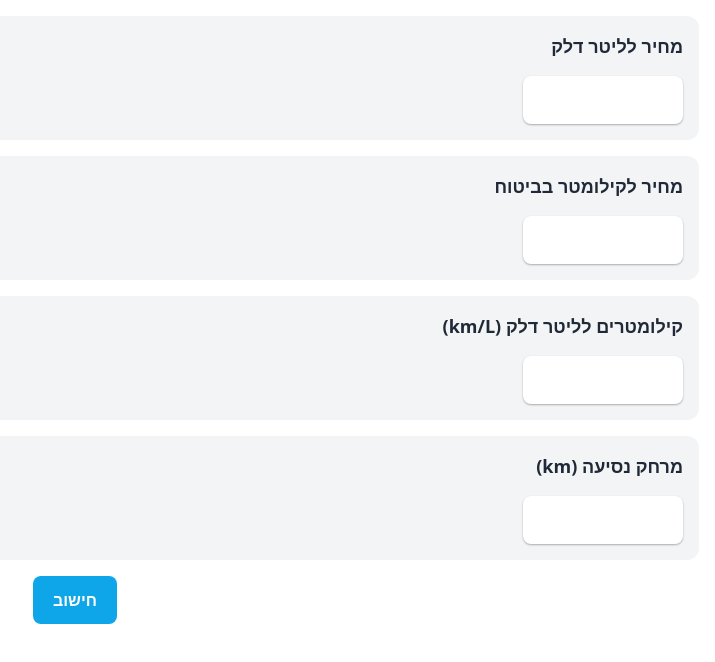
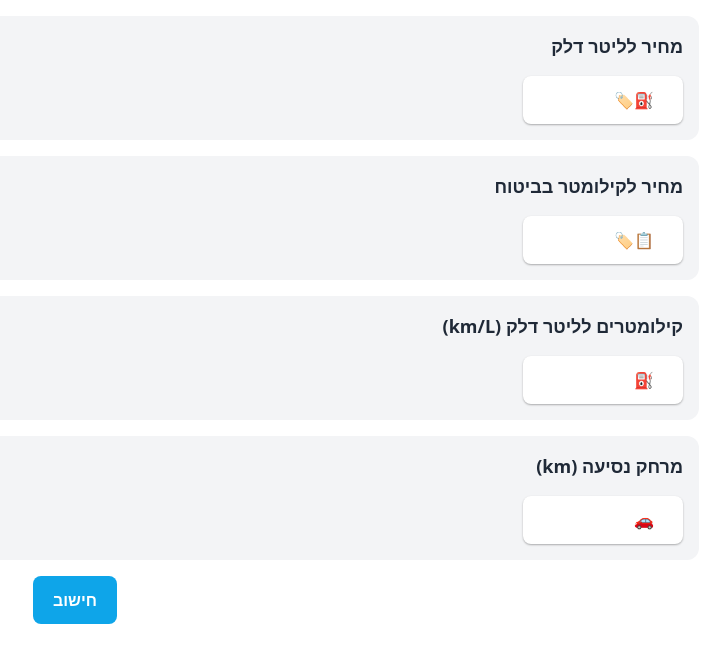
Before and after one commit to itayoshri/drive-cost-calc, a Next.js app: page / in a window 1280 px wide. Shown: the top 662 px of the page, without its empty margins (565-1280 px from the left). Built offline with nearby package versions, Linux system fonts and the light colour scheme.

Commit message:
FEATURE: Emojis

```diff
--- a/components/Input.tsx
+++ b/components/Input.tsx
@@ -1,11 +1,13 @@
 export interface InputProps {
   onChange(input: number): unknown
+  hint: string
 }
 
-export default function Input({ onChange }: InputProps) {
+export default function Input({ onChange, hint }: InputProps) {
   return (
     <input
       type={'number'}
+      placeholder={hint}
       onChange={(e) => onChange(Number(e.target.value))}
       className=" appearance-none bg-white w-40 h-12 text-right rounded-lg border-2 px-3 border-transparent outline-none shadow-sm shadow-black/30"
     />
--- a/components/LabeldInput.tsx
+++ b/components/LabeldInput.tsx
@@ -1,14 +1,19 @@
 import Input, { InputProps } from './Input'
 
-export interface LabeldInputProps extends InputProps {
+export interface LabeldInputProps extends Partial<InputProps> {
   label: string
+  emoji: string
 }
 
-export default function LabeledInput({ onChange, label }: LabeldInputProps) {
+export default function LabeledInput({
+  onChange,
+  label,
+  emoji,
+}: LabeldInputProps) {
   return (
     <div className="w-full flex flex-col items-end gap-4 bg-gray-100 rounded-xl p-4">
       <h2 className="text-lg font-bold text-gray-800">{label}</h2>
-      <Input onChange={onChange} />
+      <Input onChange={onChange} hint={emoji} />
     </div>
   )
 }
--- a/pages/index.tsx
+++ b/pages/index.tsx
@@ -31,13 +31,18 @@ const Home: NextPage = () => {
         <link rel="icon" href="/favicon.ico" />
       </Head>
       <div className="flex flex-col justify-center items-center p-4 gap-4">
-        <LabeledInput onChange={setOil} label="מחיר לליטר דלק" />
-        <LabeledInput onChange={setInsurance} label="מחיר לקילומטר בביטוח" />
+        <LabeledInput onChange={setOil} label="מחיר לליטר דלק" emoji="🏷️⛽" />
+        <LabeledInput
+          onChange={setInsurance}
+          label="מחיר לקילומטר בביטוח"
+          emoji="🏷️📋"
+        />
         <LabeledInput
           onChange={setKmPerLiter}
           label="(km/L) קילומטרים לליטר דלק"
+          emoji="⛽"
         />
-        <LabeledInput onChange={setKm} label="(km) מרחק נסיעה" />
+        <LabeledInput onChange={setKm} label="(km) מרחק נסיעה" emoji="🚗" />
         <Button onClick={() => calc()}>חישוב</Button>
       </div>
     </div>
```
